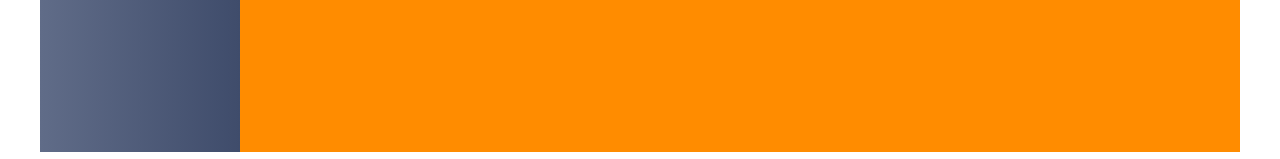
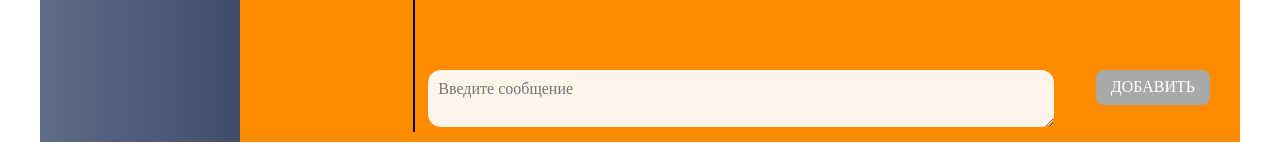
Before and after one commit to SlavaPetrushiin/social-network, a React (Create React App) app: page /dialogs in a window 1280 px wide. Shown: the part 718-877 px from the top of the page. Built offline with nearby package versions, Linux system fonts and the light colour scheme.

Commit message:
createRef Posts and message

```diff
--- a/src/App.css
+++ b/src/App.css
@@ -1,3 +1,354 @@
+/*! normalize.css v8.0.1 | MIT License | github.com/necolas/normalize.css */
+
+/* Document
+   ========================================================================== */
+
+/**
+ * 1. Correct the line height in all browsers.
+ * 2. Prevent adjustments of font size after orientation changes in iOS.
+ */
+
+ html {
+  line-height: 1.15; /* 1 */
+  -webkit-text-size-adjust: 100%; /* 2 */
+}
+
+/* Sections
+   ========================================================================== */
+
+/**
+ * Remove the margin in all browsers.
+ */
+
+body {
+  margin: 0;
+}
+
+/**
+ * Render the `main` element consistently in IE.
+ */
+
+main {
+  display: block;
+}
+
+/**
+ * Correct the font size and margin on `h1` elements within `section` and
+ * `article` contexts in Chrome, Firefox, and Safari.
+ */
+
+h1 {
+  font-size: 2em;
+  margin: 0.67em 0;
+}
+
+/* Grouping content
+   ========================================================================== */
+
+/**
+ * 1. Add the correct box sizing in Firefox.
+ * 2. Show the overflow in Edge and IE.
+ */
+
+hr {
+  box-sizing: content-box; /* 1 */
+  height: 0; /* 1 */
+  overflow: visible; /* 2 */
+}
+
+/**
+ * 1. Correct the inheritance and scaling of font size in all browsers.
+ * 2. Correct the odd `em` font sizing in all browsers.
+ */
+
+pre {
+  font-family: monospace, monospace; /* 1 */
+  font-size: 1em; /* 2 */
+}
+
+/* Text-level semantics
+   ========================================================================== */
+
+/**
+ * Remove the gray background on active links in IE 10.
+ */
+
+a {
+  background-color: transparent;
+}
+
+/**
+ * 1. Remove the bottom border in Chrome 57-
+ * 2. Add the correct text decoration in Chrome, Edge, IE, Opera, and Safari.
+ */
+
+abbr[title] {
+  border-bottom: none; /* 1 */
+  text-decoration: underline; /* 2 */
+  text-decoration: underline dotted; /* 2 */
+}
+
+/**
+ * Add the correct font weight in Chrome, Edge, and Safari.
+ */
+
+b,
+strong {
+  font-weight: bolder;
+}
+
+/**
+ * 1. Correct the inheritance and scaling of font size in all browsers.
+ * 2. Correct the odd `em` font sizing in all browsers.
+ */
+
+code,
+kbd,
+samp {
+  font-family: monospace, monospace; /* 1 */
+  font-size: 1em; /* 2 */
+}
+
+/**
+ * Add the correct font size in all browsers.
+ */
+
+small {
+  font-size: 80%;
+}
+
+/**
+ * Prevent `sub` and `sup` elements from affecting the line height in
+ * all browsers.
+ */
+
+sub,
+sup {
+  font-size: 75%;
+  line-height: 0;
+  position: relative;
+  vertical-align: baseline;
+}
+
+sub {
+  bottom: -0.25em;
+}
+
+sup {
+  top: -0.5em;
+}
+
+/* Embedded content
+   ========================================================================== */
+
+/**
+ * Remove the border on images inside links in IE 10.
+ */
+
+img {
+  border-style: none;
+}
+
+/* Forms
+   ========================================================================== */
+
+/**
+ * 1. Change the font styles in all browsers.
+ * 2. Remove the margin in Firefox and Safari.
+ */
+
+button,
+input,
+optgroup,
+select,
+textarea {
+  font-family: inherit; /* 1 */
+  font-size: 100%; /* 1 */
+  line-height: 1.15; /* 1 */
+  margin: 0; /* 2 */
+}
+
+/**
+ * Show the overflow in IE.
+ * 1. Show the overflow in Edge.
+ */
+
+button,
+input { /* 1 */
+  overflow: visible;
+}
+
+/**
+ * Remove the inheritance of text transform in Edge, Firefox, and IE.
+ * 1. Remove the inheritance of text transform in Firefox.
+ */
+
+button,
+select { /* 1 */
+  text-transform: none;
+}
+
+/**
+ * Correct the inability to style clickable types in iOS and Safari.
+ */
+
+button,
+[type="button"],
+[type="reset"],
+[type="submit"] {
+  -webkit-appearance: button;
+}
+
+/**
+ * Remove the inner border and padding in Firefox.
+ */
+
+button::-moz-focus-inner,
+[type="button"]::-moz-focus-inner,
+[type="reset"]::-moz-focus-inner,
+[type="submit"]::-moz-focus-inner {
+  border-style: none;
+  padding: 0;
+}
+
+/**
+ * Restore the focus styles unset by the previous rule.
+ */
+
+button:-moz-focusring,
+[type="button"]:-moz-focusring,
+[type="reset"]:-moz-focusring,
+[type="submit"]:-moz-focusring {
+  outline: 1px dotted ButtonText;
+}
+
+/**
+ * Correct the padding in Firefox.
+ */
+
+fieldset {
+  padding: 0.35em 0.75em 0.625em;
+}
+
+/**
+ * 1. Correct the text wrapping in Edge and IE.
+ * 2. Correct the color inheritance from `fieldset` elements in IE.
+ * 3. Remove the padding so developers are not caught out when they zero out
+ *    `fieldset` elements in all browsers.
+ */
+
+legend {
+  box-sizing: border-box; /* 1 */
+  color: inherit; /* 2 */
+  display: table; /* 1 */
+  max-width: 100%; /* 1 */
+  padding: 0; /* 3 */
+  white-space: normal; /* 1 */
+}
+
+/**
+ * Add the correct vertical alignment in Chrome, Firefox, and Opera.
+ */
+
+progress {
+  vertical-align: baseline;
+}
+
+/**
+ * Remove the default vertical scrollbar in IE 10+.
+ */
+
+textarea {
+  overflow: auto;
+}
+
+/**
+ * 1. Add the correct box sizing in IE 10.
+ * 2. Remove the padding in IE 10.
+ */
+
+[type="checkbox"],
+[type="radio"] {
+  box-sizing: border-box; /* 1 */
+  padding: 0; /* 2 */
+}
+
+/**
+ * Correct the cursor style of increment and decrement buttons in Chrome.
+ */
+
+[type="number"]::-webkit-inner-spin-button,
+[type="number"]::-webkit-outer-spin-button {
+  height: auto;
+}
+
+/**
+ * 1. Correct the odd appearance in Chrome and Safari.
+ * 2. Correct the outline style in Safari.
+ */
+
+[type="search"] {
+  -webkit-appearance: textfield; /* 1 */
+  outline-offset: -2px; /* 2 */
+}
+
+/**
+ * Remove the inner padding in Chrome and Safari on macOS.
+ */
+
+[type="search"]::-webkit-search-decoration {
+  -webkit-appearance: none;
+}
+
+/**
+ * 1. Correct the inability to style clickable types in iOS and Safari.
+ * 2. Change font properties to `inherit` in Safari.
+ */
+
+::-webkit-file-upload-button {
+  -webkit-appearance: button; /* 1 */
+  font: inherit; /* 2 */
+}
+
+/* Interactive
+   ========================================================================== */
+
+/*
+ * Add the correct display in Edge, IE 10+, and Firefox.
+ */
+
+details {
+  display: block;
+}
+
+/*
+ * Add the correct display in all browsers.
+ */
+
+summary {
+  display: list-item;
+}
+
+/* Misc
+   ========================================================================== */
+
+/**
+ * Add the correct display in IE 10+.
+ */
+
+template {
+  display: none;
+}
+
+/**
+ * Add the correct display in IE 10.
+ */
+
+[hidden] {
+  display: none;
+}
+
+
 *{
 	box-sizing: border-box;
 }
@@ -8,7 +359,6 @@
 .app-wrapper{
 	width: 1200px;
 	margin: 0 auto;
-	padding: 10px 0;
 	display: grid;
 	grid-template-rows: 60px 1fr;
 	grid-auto-columns: 2fr 10fr;
--- a/src/components/Dialogs/Dialogs.jsx
+++ b/src/components/Dialogs/Dialogs.jsx
@@ -3,10 +3,16 @@
 import DialogItem from './DialogItem/DialogItem';
 import MessageItem from './MessageItem/MessageItem';
 
-
 const Dialogs = (props) => {
 	let dialogsElements = props.state.dialogs.map(dialog => <DialogItem name={dialog.name} id={dialog.id} url={dialog.url} />);
 	let messagesElements = props.state.messages.map(message => <MessageItem message={message.message} id={message.id}/>);
+
+	let messagesText = React.createRef();
+	let addMessage = () => {
+		let userText = messagesText.current.value;
+		(userText === "") ? alert("Введите сообщение") : alert(userText);
+	};
+
 	return (
 		<div className={classes.dialogs}>
 			<div className={classes.dialogsItems}>
@@ -16,6 +22,15 @@
 			<div className={classes.messages}>
 				<h3>Messages</h3>
 				{messagesElements}
+				<div className={classes.messagesAdd}>
+					<textarea ref={messagesText} className={classes.userMessage} placeholder="Введите сообщение"></textarea>
+					<button
+						onClick = {addMessage}
+						className = {classes.addMessage}
+					>
+						Добавить
+					</button>
+				</div>
 			</div>
 		</div>
 	)
--- a/src/components/Dialogs/Dialogs.module.css
+++ b/src/components/Dialogs/Dialogs.module.css
@@ -2,6 +2,7 @@
 	display: grid;
 	grid-template-columns: 2fr 10fr;
 	padding: 10px;
+	min-height: 100%;
 }
 
 .dialogsItems{
@@ -21,4 +22,34 @@
 .messages{
 	padding: 0 20px 0 20px;
 	border-left: 2px solid black;
+	position: relative;
 }
+
+.messagesAdd{
+	position: absolute;
+	bottom: 5px;
+	left: 13px;
+	right: 20px;
+	display: flex;
+	justify-content: space-between;
+	align-items: flex-start;
+}
+
+.userMessage{
+	width: 80%;
+	min-width: 235px;
+	background: rgba(255, 255, 255, 0.918);
+	border: 0;
+	box-shadow: none;
+	border-radius: 13px;
+	padding: 10px 10px;
+}
+
+.addMessage{
+	padding: 8px 15px;
+	border: none;
+	border-radius: 8px;
+	color: #fff;
+	text-transform: uppercase;
+	background-color: darkgray;
+}
--- a/src/components/Profile/MyPosts/MyPosts.jsx
+++ b/src/components/Profile/MyPosts/MyPosts.jsx
@@ -1,21 +1,27 @@
 import React from 'react';
 import classes from './MyPosts.module.css';
 import Post from './Post/Post';
-
 
 const MyPosts = (props) => {
 	let postsElements = props.posts.map(post => {
 		return <Post message={post.message} likesCount={post.likesCount}/>
 	})
 
+	let newPostElement = React.createRef();
+
+	let onAddPost = () => {
+		let text = newPostElement.current.value;
+		alert(text);
+	};
+
 	return (
 		<div className={classes.posts}>
 			MyPost
 			<div>
 				<div>
-					<textarea></textarea>
+					<textarea ref={newPostElement}></textarea>
 				</div>
-				<button>Add post</button>
+				<button onClick={ onAddPost }>Add post</button>
 			</div>
 			<div className={classes.posts}>
 				{postsElements}
--- a/src/components/Redax/state.js
+++ b/src/components/Redax/state.js
@@ -3,8 +3,6 @@
 		posts : [
 			{message: "Hi, how are you", likesCount: 10},
 			{message: "It's my first post", likesCount: 25},
-			{message: "Hi, how are you", likesCount: 10},
-			{message: "It's my first post", likesCount: 25}
 		]
 	},
 	dialogsPage : {
```
